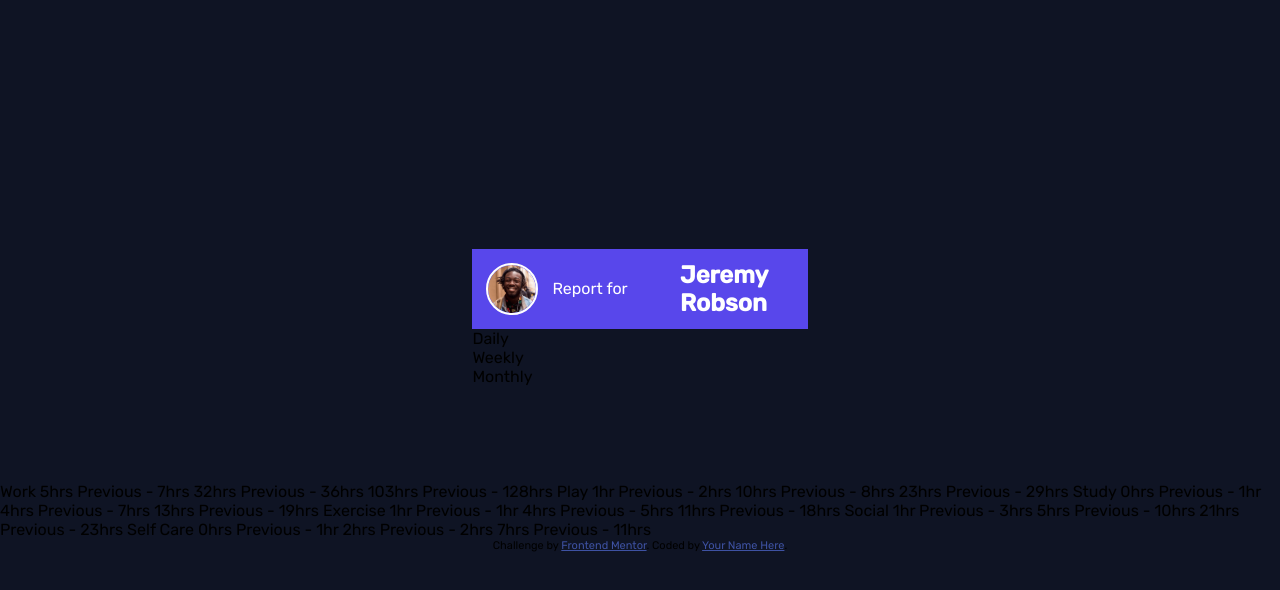
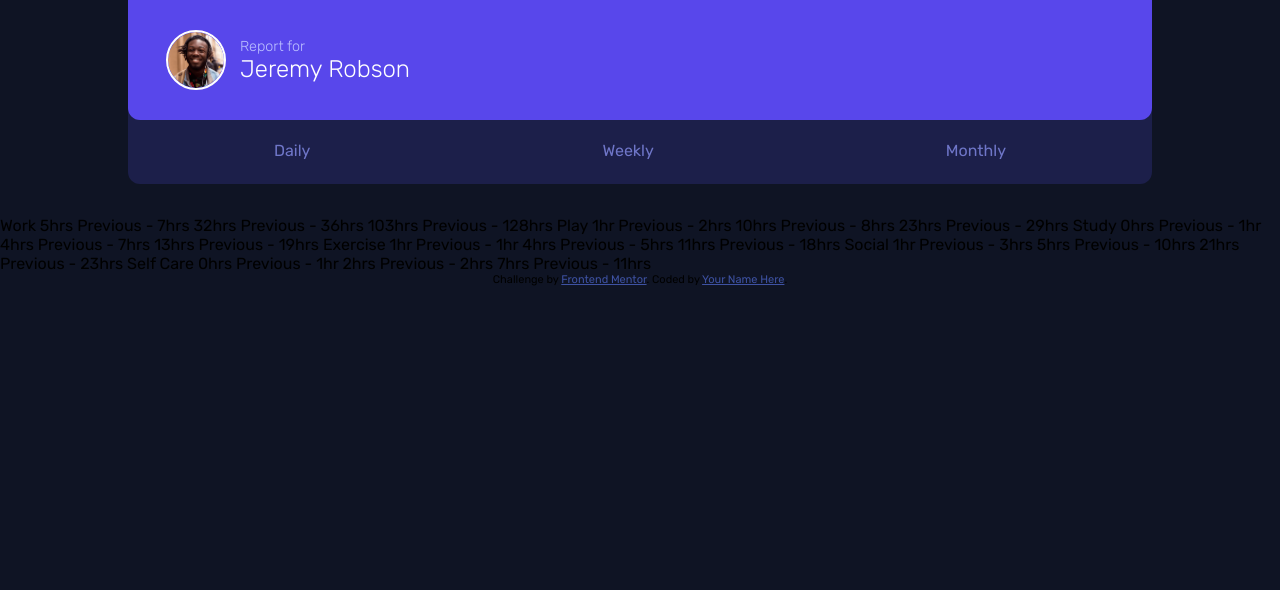
Before and after one commit to RokuFSD/time-tracking-dashboard, a plain HTML site: page index.html in a window 1280 px wide. Drawn offline with Linux system fonts and the light colour scheme.

Commit message:
done profile

```diff
--- a/assets/sass/_global.scss
+++ b/assets/sass/_global.scss
@@ -73,7 +73,6 @@ html {
 
 body {
   height: 100%;
-  @include flex-container(column, center, center, nowrap);
   font-family: "Rubik", sans-serif;
   background: $nt-very-dark-blue;
 }
@@ -89,17 +88,22 @@ li {
 /*====================== DASHBOARD ====================*/
 
 .dashboard {
+
   &__main {
     @include flex-container(column, center, space-between, wrap);
+    position: relative;
 
     &-profile {
       @include flex-container(row, flex-start, center, wrap);
+      z-index: 30;
       background: $pr-blue;
       color: $white;
+      border-radius: 0 0 .75rem .75rem;
+      padding-inline-start: 1.5rem;
+      padding-block: 1rem;
 
       img {
-        flex: 1;
-        max-width: 3em;
+        max-width: 3.5em;
         margin: 1rem;
         border-radius: 50%;
         outline: 2.5px solid $white;
@@ -107,8 +111,39 @@ li {
 
       p,
       h2 {
-        flex: 2;
+	font-weight: $font-small;
       }
+
+      p{
+	font-size: .9em;
+	color: $nt-pale-blue;
+      }
+
+    }
+
+    &-selector{
+      width: 100%;
+      position: absolute;
+      bottom: -4rem;
+      background: $nt-dark-blue;
+      border-radius: 0 0 .75rem .75rem;
+
+      ul{
+	height: 5rem;
+	@include flex-container(row, space-around, flex-end, wrap);
+	padding-block: 2rem 1.5rem;
+	color:  $nt-desaturated-blue;
+      }
+
+    }
+  }
+
+  &__card{
+    background: $nt-dark-blue;
+
+    &-data{
+      border-radius: .75rem;
+      color: $white;
     }
   }
 }
--- a/index.html
+++ b/index.html
@@ -37,8 +37,10 @@
         <div class="dashboard__main">
           <div class="dashboard__main-profile">
             <img src="/assets/images/image-jeremy.png" alt="profile image" />
-            <p>Report for</p>
-            <h2>Jeremy Robson</h2>
+	    <div>
+	      <p>Report for</p>
+	      <h2>Jeremy Robson</h2>
+	    </div>
           </div>
 
           <div class="dashboard__main-selector">
```
Also changed, not shown: assets/css/main.css, 1 other file.
